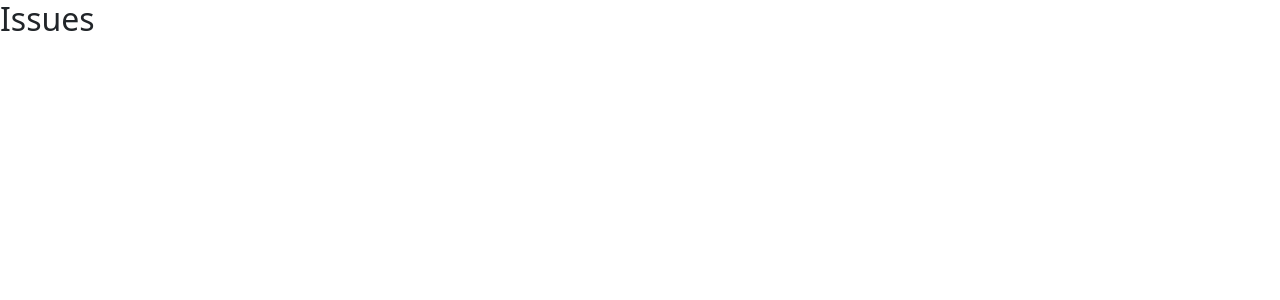
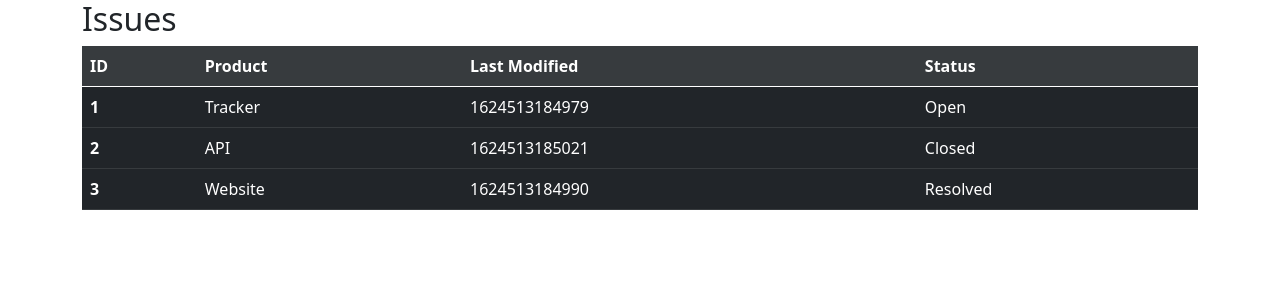
Before and after one commit to FIOpwK/nextjs-issue-tracker-api, a Next.js app: page /issues in a window 1280 px wide. Shown: the top 300 px of the page. Built offline with nearby package versions, Linux system fonts and the light colour scheme.

Commit message:
added issues table template for later render

```diff
--- a/pages/issues.js
+++ b/pages/issues.js
@@ -1,6 +1,41 @@
 function Issue(id, desc) {
 return (
-<div><h2>Issues</h2></div>
+<div class="container">
+    <h2>Issues</h2>
+
+    <div class="table-responsive">
+    <table class="table table-dark">
+  <thead>
+    <tr class="table-active">
+      <th scope="col">ID</th>
+      <th scope="col">Product</th>
+      <th scope="col">Last Modified</th>
+      <th scope="col">Status</th>
+    </tr>
+  </thead>
+  <tbody>
+    <tr>
+      <th scope="row">1</th>
+      <td>Tracker</td>
+      <td>{Date.now() - 21}</td>
+      <td>Open</td>
+    </tr>
+    <tr>
+      <th scope="row">2</th>
+      <td>API</td>
+      <td>{Date.now() + 21}</td>
+      <td>Closed</td>
+    </tr>
+    <tr>
+      <th scope="row">3</th>
+      <td>Website</td>
+      <td>{Date.now() - 10}</td>
+      <td>Resolved</td>
+    </tr>
+  </tbody>
+</table>
+    </div>
+</div>
 )
 
 }
```
